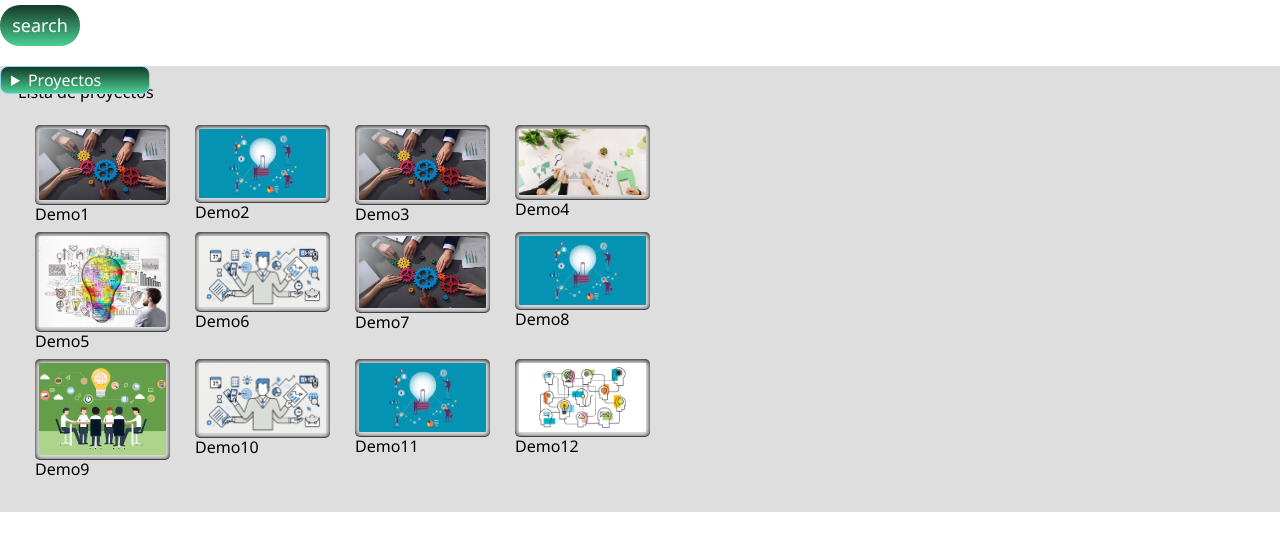
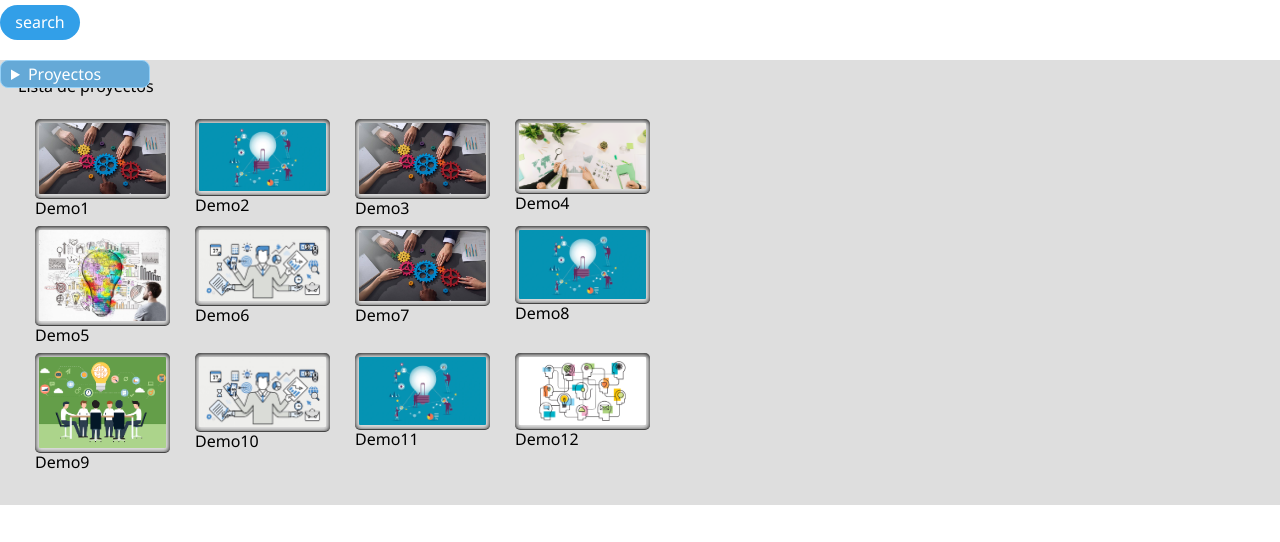
Before and after one commit to Joel-Sempere-Cobos/html-css-basics-practice, a plain HTML site: page projects/index.html in a window 1280 px wide. Shown: the part 495-1037 px from the top of the page. After the commit the page ends 1000 px from the top, so only its background shows below. Drawn offline with Linux system fonts and the light colour scheme.

Commit message:
arreglando ultimos detalles

```diff
--- a/projects/css/main.css
+++ b/projects/css/main.css
@@ -37,7 +37,7 @@ nav {
     background-color: rgb(222, 222, 222);
     padding: 10px;
     grid-column: 3 / 5;
-    grid-row: 2 / 5;
+    grid-row: 3 / 5;
 }
 
 .cuerpo .grid {
@@ -56,7 +56,7 @@ h2{
 }
 
 
-.cuerpo .gridD .search-form {
+.cuerpo .grid .search-form {
     display: flex;
     flex-direction: column;
     justify-content: center;
@@ -74,7 +74,6 @@ main >div >aside {
     width: 150px;
     border: 1px solid #96d1f8;
     background: #65a9d7;
-    background: -webkit-linear-gradient(top, #143a28, #4ad192);
     padding: 5px 10px;
     border-radius: 8px;
     color: white;
@@ -173,13 +172,12 @@ main >div >aside {
   /* Transition */
 .search-form input[type="submit"] {
     color: #fff;
-    background: -webkit-linear-gradient(top, #143a28, #4ad192);
+    background-color: #329fe8;
     border: 1px;
     border-radius: 20px;
-    font-size: large;
     width: 80px;
-    padding: 10px;
-    transition: all 1s linear;
+    padding: 8px 15px;
+    transition: background-color .2s linear;
     margin-bottom: 20px;
 }
 
@@ -198,6 +196,4 @@ main >div >aside {
     }
 
 
-
-
 }
--- a/projects/index.html
+++ b/projects/index.html
@@ -25,9 +25,9 @@
     </nav>
 
     <!-- ----------------  PROYECTOS ------------- -->
-
-    <h1>PROYECTOS</h1>
-    <iframe width="560" height="315" src="https://www.youtube.com/embed/NdfyDC2_T9k" title="YouTube video player" frameborder="0" allow="accelerometer; autoplay; clipboard-write; encrypted-media; gyroscope; picture-in-picture" allowfullscreen></iframe>
+    <main class="cuerpo"></main>
+        <h1>PROYECTOS</h1>
+        <iframe width="560" height="315" src="https://www.youtube.com/embed/NdfyDC2_T9k" title="YouTube video player" frameborder="0" allow="accelerometer; autoplay; clipboard-write; encrypted-media; gyroscope; picture-in-picture" allowfullscreen></iframe>
 
 
         <div class="grid">
```
